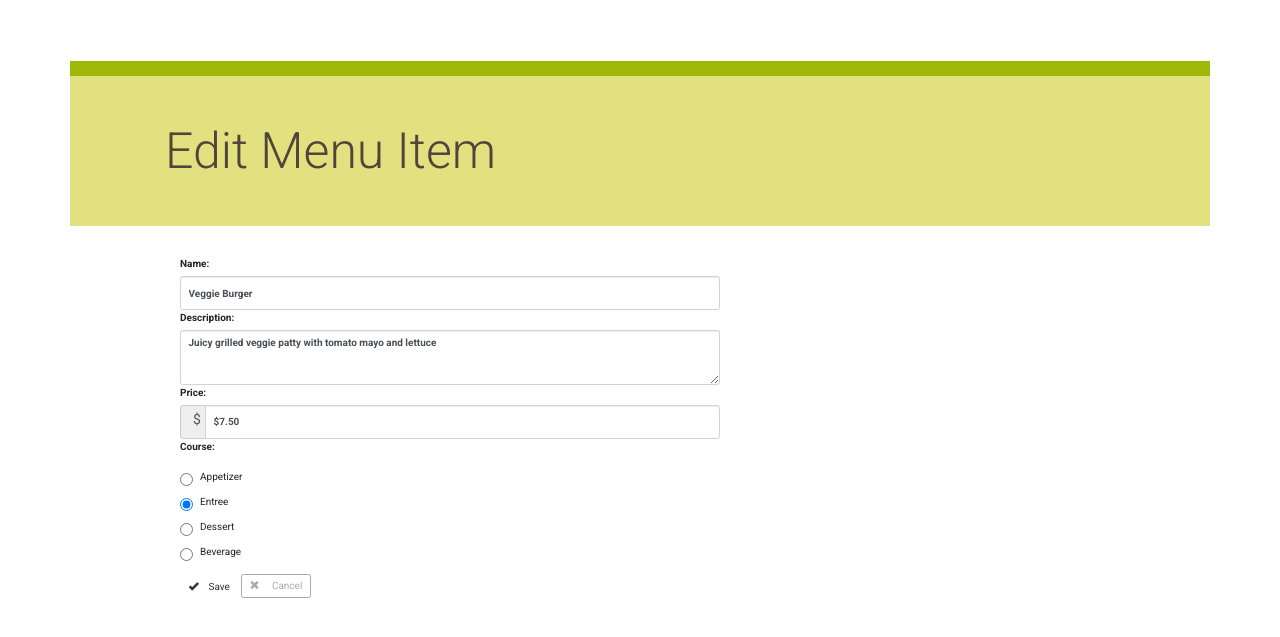
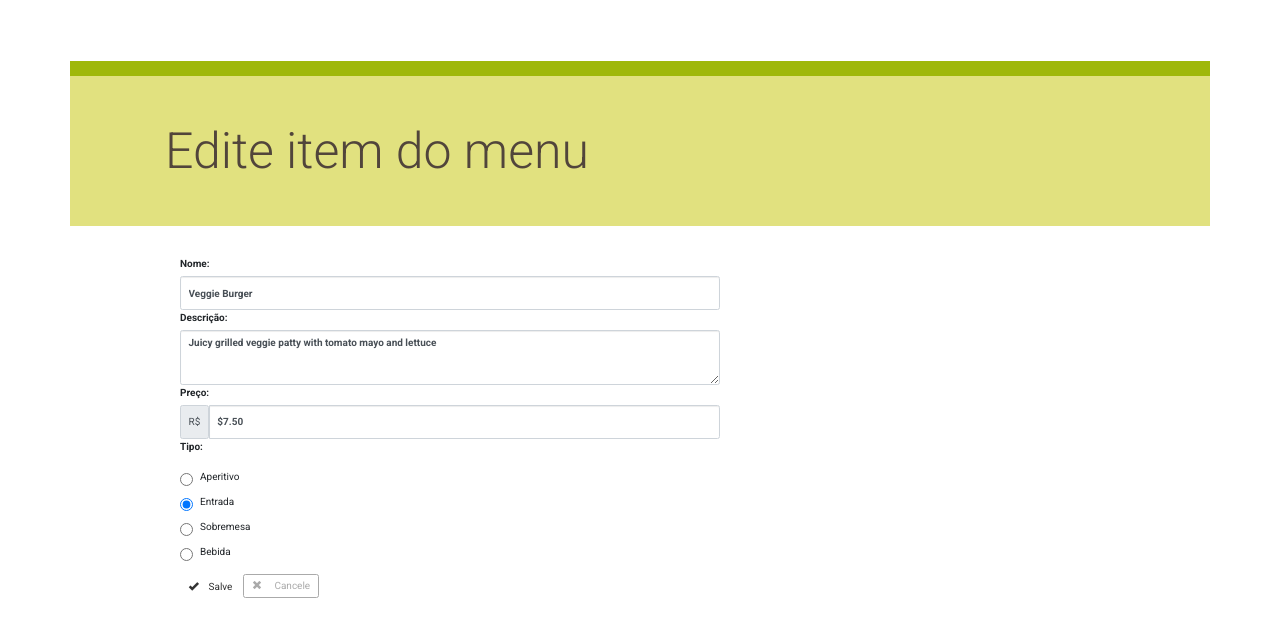
Before and after one commit to LorenzoTomaz/Restaurant-Menu-App, a Flask app: page /restaurant/1/menu/1/edit/ in a window 1280 px wide. Shown: the top 637 px of the page. Run offline with Flask 2, Linux system fonts and the light colour scheme; a user stored in the database is signed in; some libraries are stand-ins or nearby versions.

Commit message:
concluindo forma do html

```diff
--- a/project.py
+++ b/project.py
@@ -348,7 +348,7 @@ def deleteMenuItem(restaurant_id, menu_id):
         flash('item do menu deletado com sucesso')
         return redirect(url_for('showMenu', restaurant_id=restaurant_id))
     else:
-        return render_template('deleteMenuItem.html', item=itemToDelete)
+        return render_template('deletemenuitem.html', item=itemToDelete)
 
 
 if __name__ == '__main__':
--- a/templates/deleteRestaurant.html
+++ b/templates/deleteRestaurant.html
@@ -9,7 +9,7 @@
 	<span class="glyphicon glyphicon-trash" aria-hidden="true"></span>Delete</button>
 	<a href = '{{url_for('showRestaurants')}}'>
 		<button class="btn btn-default delete">
-		<span class="glyphicon glyphicon-remove" aria-hidden="true"></span> Cancel</button>
+		<span class="glyphicon glyphicon-remove" aria-hidden="true"></span> Cancele</button>
 	</a>
 
 </form>
--- a/templates/deletemenuitem.html
+++ b/templates/deletemenuitem.html
@@ -1,7 +1,7 @@
 {% extends "main.html" %}
 {% block content %}
 {% include "header.html" %}
-<h2> Are you sure you want to delete {{item.name}}? </h2>
+<h2> Você tem certeza de que quer cancelar?! {{item.name}}? </h2>
 
 <form action="#" method = 'post'>
 
@@ -9,7 +9,7 @@
 	<span class="glyphicon glyphicon-trash" aria-hidden="true"></span>Delete</button>
 	<a href = '{{url_for('showRestaurants')}}'>
 		<button class="btn btn-default delete">
-		<span class="glyphicon glyphicon-remove" aria-hidden="true"></span> Cancel</button>
+		<span class="glyphicon glyphicon-remove" aria-hidden="true"></span>Cancele</button>
 	</a>
 
 </form>
--- a/templates/editRestaurant.html
+++ b/templates/editRestaurant.html
@@ -6,7 +6,7 @@
 	</div>
 	<div class="row banner menu">
 		<div class="col-md-11 col-md-offset-1 padding-none">
-			<h1>Edit {{restaurant.name}}</h1>
+			<h1>Editar {{restaurant.name}}</h1>
 		</div>
 	</div>
 	<div class="row">
@@ -17,10 +17,10 @@
 					<input type ="text" class="form-control" name="name" value="{{restaurant.name }}">
 					<div class="padding-bottom"></div>
 					<button type="submit" class="btn btn-default" id="submit" type="submit">
-					<span class="glyphicon glyphicon-ok" aria-hidden="true"></span>Save</button>
+					<span class="glyphicon glyphicon-ok" aria-hidden="true"></span>Salve</button>
 					<a href = '{{url_for('showRestaurants')}}'>
 						<button class="btn btn-default delete">
-						<span class="glyphicon glyphicon-remove" aria-hidden="true"></span> Cancel</button>
+						<span class="glyphicon glyphicon-remove" aria-hidden="true"></span>Cancele</button>
 					</a>
 				</div>
 			</form>
--- a/templates/editmenuitem.html
+++ b/templates/editmenuitem.html
@@ -6,50 +6,50 @@
 	</div>
 	<div class="row banner menu">
 		<div class="col-md-11 col-md-offset-1 padding-none">
-			<h1>Edit Menu Item</h1>
+			<h1>Edite item do menu</h1>
 		</div>
 	</div>
 	<div class="row">
 		<div class="col-md-6 col-md-offset-1 padding-top">
 			<form action="#" method = "post">
 				<div class="form-group">
-					<label for="name">Name:</label>
+					<label for="name">Nome:</label>
 					<input type ="text" maxlength="100" class="form-control" name="name" value="{{item.name }}">
 
-					<label for="description">Description:</label>
+					<label for="description">Descrição:</label>
 					<textarea class="form-control" maxlength="250" rows="3" name="description">{{item.description}}</textarea>
 
-					<label for="price">Price:</label>
+					<label for="price">Preço:</label>
 					<div class="input-group">
-						<div class="input-group-addon">$</div>
+						<div class="input-group-text">R$</div>
 						<input type ="text" maxlength="10" class="form-control" name="price" value="{{item.price}}">
 					</div>
-					<label for="course">Course:</label>
+					<label for="course">Tipo:</label>
 					<div class="radio">
 					  <label>
-					    <input type="radio" name="course" id="course1" value="Appetizer" {% if item.course == 'Appetizer'%}checked{%endif%}>Appetizer
+					    <input type="radio" name="course" id="course1" value="Appetizer" {% if item.course == 'Appetizer'%}checked{%endif%}>Aperitivo
 					  </label>
 					</div>
 					<div class="radio">
 					  <label>
-					    <input type="radio" name="course" id="course2" value="Entree" {% if item.course == 'Entree' %}checked{%endif%}>Entree
+					    <input type="radio" name="course" id="course2" value="Entree" {% if item.course == 'Entree' %}checked{%endif%}>Entrada
 					  </label>
 					</div>
 					<div class="radio">
 					  <label>
-					    <input type="radio" name="course" id="course3" value="Dessert" {% if item.course == 'Dessert'%}checked{%endif%}>Dessert
+					    <input type="radio" name="course" id="course3" value="Dessert" {% if item.course == 'Dessert'%}checked{%endif%}>Sobremesa
 					  </label>
 					</div>
 					<div class="radio">
 					  <label>
-					    <input type="radio" name="course" id="course4" value="Beverage" {%if item.course =='Beverage'%}checked{%endif%}>Beverage
+					    <input type="radio" name="course" id="course4" value="Beverage" {%if item.course =='Beverage'%}checked{%endif%}>Bebida
 					  </label>
 					</div>
 					<button type="submit" class="btn btn-default" id="submit" type="submit">
-					<span class="glyphicon glyphicon-ok" aria-hidden="true"></span>Save</button>
+					<span class="glyphicon glyphicon-ok" aria-hidden="true"></span>Salve</button>
 					<a href = '{{url_for('showRestaurants')}}'>
 						<button class="btn btn-default delete">
-						<span class="glyphicon glyphicon-remove" aria-hidden="true"></span> Cancel</button>
+						<span class="glyphicon glyphicon-remove" aria-hidden="true"></span> Cancele</button>
 					</a>
 				</div>
 			</form>
```
Also changed, not shown: templates/menu.html (+4 -4 lines), templates/newRestaurant.html (+4 -4 lines), templates/newmenuitem.html (+11 -11 lines), restaurantmenuwithusers.db.
